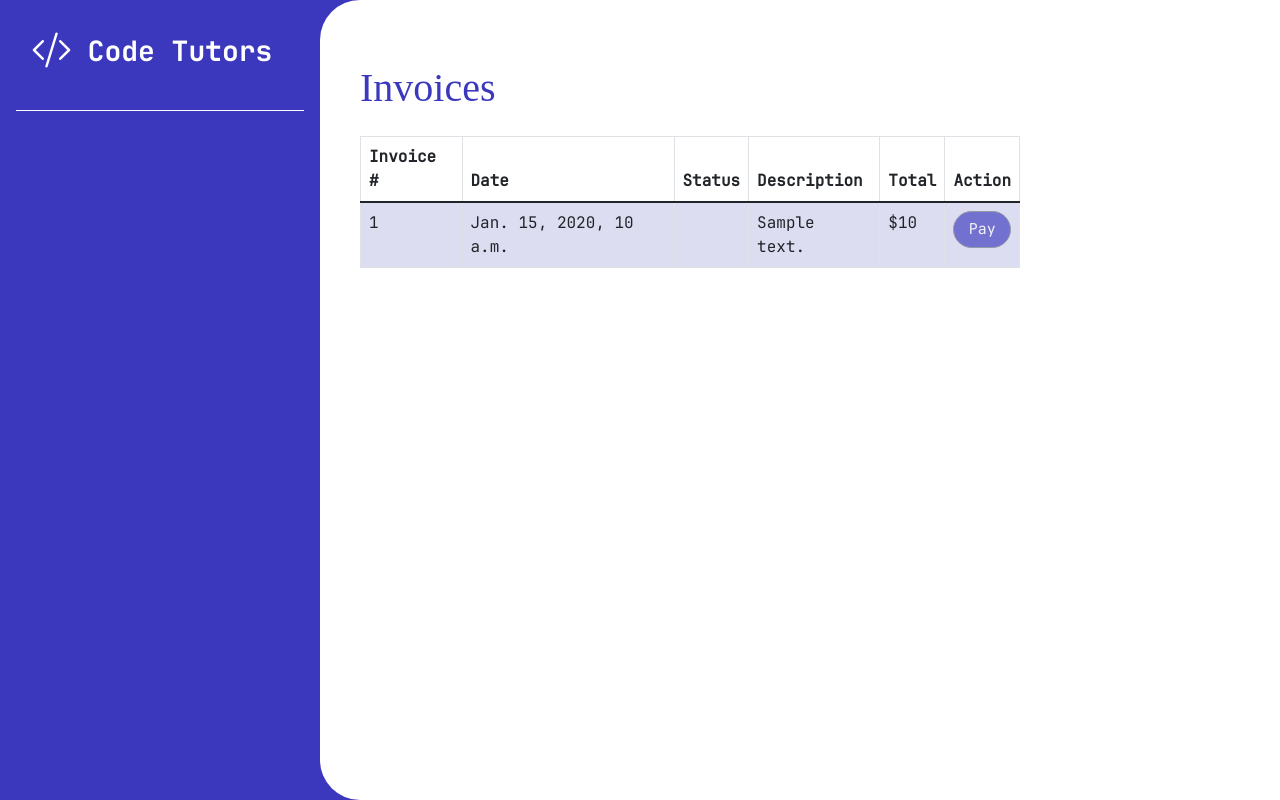
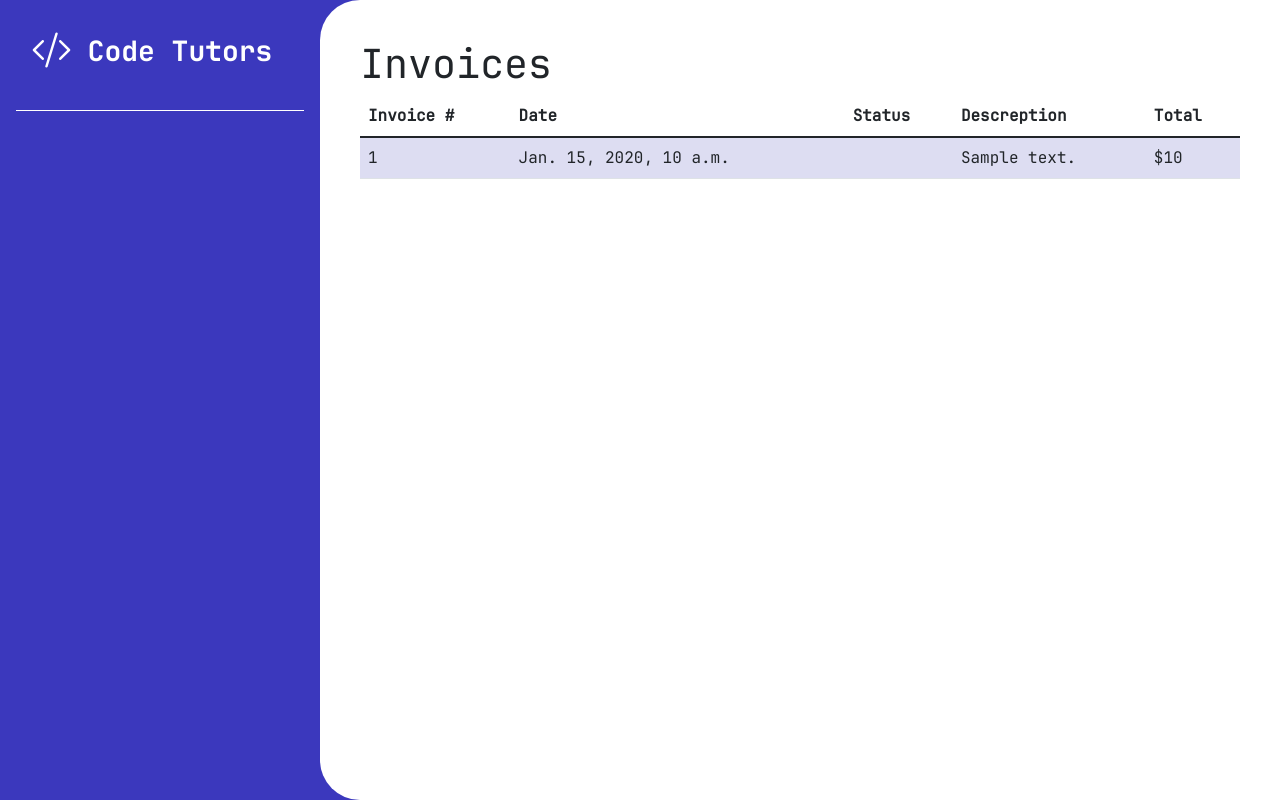
Before and after one commit to Lluc4s/SEG-SGP, a Django app: template tutorials/templates/invoices.html in a window 1280 px wide. Run offline with Django 3.2, Linux system fonts and the light colour scheme; the template is opened without the code that fills it: most values are stand-ins (such as "Sample title", 1, 10 or a date in 2020); some libraries are stand-ins or nearby versions.

Commit message:
Add invoice view and edit invoice.html to match with booking table

```diff
--- a/tutorials/models.py
+++ b/tutorials/models.py
@@ -99,6 +99,8 @@ class Booking(models.Model):
     choices=STATUS_CHOICES,
     default="",
     )
+    is_paid = models.BooleanField(default=False)
+    invoice_id = models.CharField(max_length=50, unique=True, null=True, blank=True)
     price = models.DecimalField(
         max_digits=8,
         decimal_places=2,
--- a/tutorials/templates/invoices.html
+++ b/tutorials/templates/invoices.html
@@ -1,16 +1,20 @@
 {% extends 'base_content.html' %}
 {% block content %}
-    <div class="col-md-9">
-        <h1 class="text-start my-4" style="font-family: ourFontBold; color: #3B38BD;">Invoices</h1>
-        <table class="table table-bordered table-hover table-striped">
-        <thead class="table-header-theme">
+    <dev class="w-100">
+      <dev class="row">
+        <div class="col-12">
+          <h1>Invoices</h1>
+          <table class="table table-striped">
+            <thead>
               <tr>
-            <th scope="col">Invoice #</th>
-            <th scope="col">Date</th>
-            <th scope="col">Status</th>
-            <th scope="col">Description</th>
-            <th scope="col">Total</th>
+                <th>Invoice #</th>
+                <th>Date</th>
+                <th>Status</th>
+                <th>Descreption</th>
+                <th>Total</th>
+                {% if user.is_tutor %}
                   <th>Action</th>
+                {% endif %}
                 </tr>
                 </thead>
                 <tbody>
@@ -27,13 +31,25 @@
             </td>
             <td>{{ invoice.description }}</td>
             <td>${{ invoice.total }}</td>
+            {% if user.is_tutor %}
               <td>
-                <button class="btn btn-secondary" disabled>Pay</button>
+                <form method="POST" style="display: inline;">
+                  {% csrf_token %}
+                  <input type="hidden" name="invoice_id" value="{{ invoice.id }}">
+                  {% if invoice.status == "Due" %}
+                  <input type="hidden" name="new_status" value="Paid">
+                  <button type="submit" class="btn btn-success">Mark as Paid</button>
+                  {% elif invoice.status == "Paid" %}
+                  <input type="hidden" name="new_status" value="Due">
+                  <button type="submit" class="btn btn-warning">Mark as Due</button>
+                  {% endif %}
+                </form>
               </td>
+            {% endif %}
           </tr>
           {% empty %}
           <tr>
-            <td colspan="5" class="text-center">No invoices available.</td>
+            <td colspan="7">No Invoices available.</td>
           </tr>
           {% endfor %}
         </tbody>
--- a/tutorials/templates/partials/navbar.html
+++ b/tutorials/templates/partials/navbar.html
@@ -39,6 +39,13 @@
           Invoices
         </a>
       </li>
+      {% else %}
+      <li class="nav-item {% if request.path == '/invoices/' %}active{% endif %}">
+        <a class="nav-link" href="/invoices">
+          <i class="bi bi-cash-coin me-2"></i>
+          Invoices
+        </a>
+      </li>
     {% endif %}
   </ul>
   <div class="mt-auto">
```
Also changed, not shown: tutorials/views.py (+42 -6 lines). Lines whose indentation alone changed are shown as unchanged.
